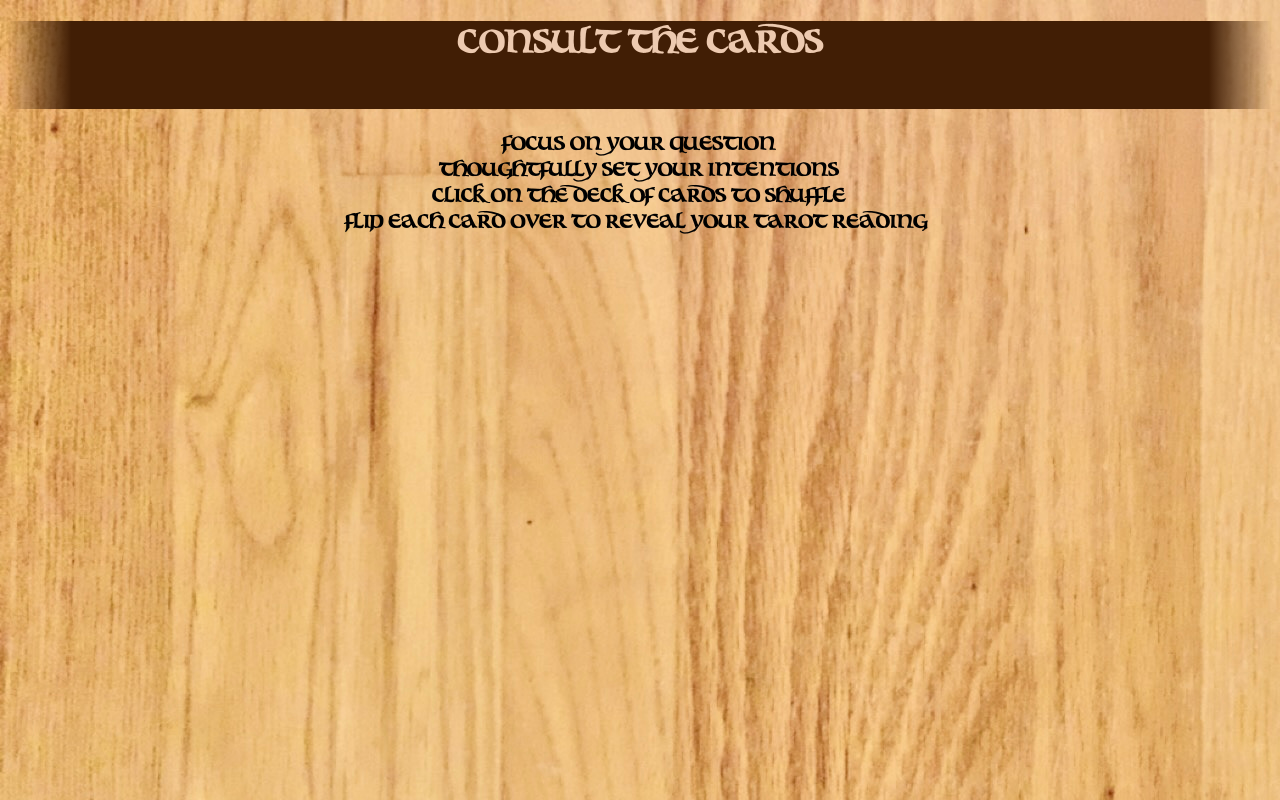
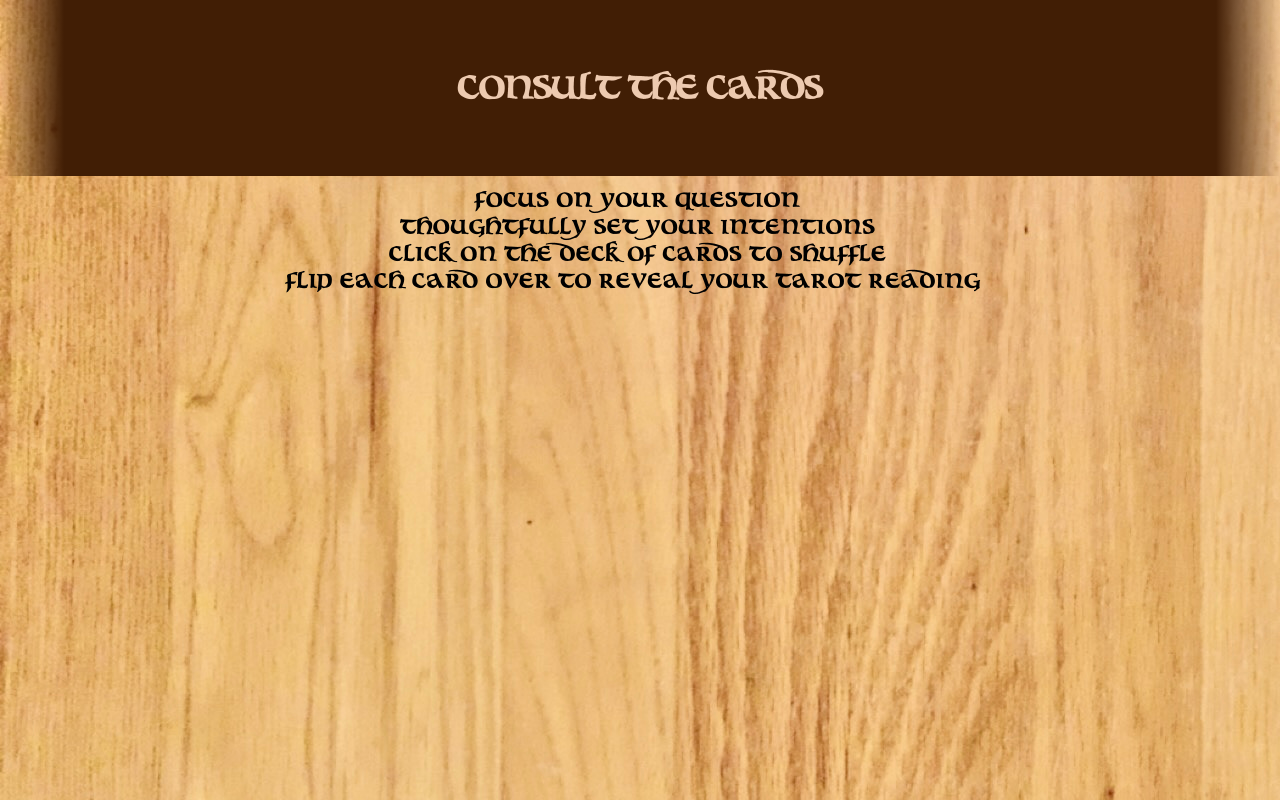
Before and after one commit to michaelangelesz/Milestone-Project-Tarot-Card-Game, a plain HTML site: page index.html in a window 1280 px wide. Drawn offline with Linux system fonts and the light colour scheme.

Commit message:
lettering and fonts looking good so far

```diff
--- a/css/style.css
+++ b/css/style.css
@@ -3,23 +3,31 @@ body {
     background-image: url('../images/background.jpg');
     font-family: bouwsma_uncial;
     justify-content: center;
+    height: 100vh;
+    margin: 0;
 }
 
 h1 {
     color: rgb(237, 202, 176);
     text-align: center;
     background-color: rgb(65, 30, 5);
-    height: 11vh;
+    height: 22vh;
     background: linear-gradient(to right, transparent 0%, rgb(65, 30, 5) 5%, rgb(65, 30, 5) 95%, transparent 100%);
+    display: flex;
+    align-items: center;
     justify-content: center;
-    display: flex;
     width: 100%;
+    margin: 0;
+    margin-bottom: 11px;
 }
 
 h3 {
     text-align: center;
+    font-size: 20px;
+    letter-spacing: 1.5px;
+    color: rgb(237, 202, 176)
     justify-content: center;
-    display: flex;
+    margin: 0;
 }
 
 @font-face {
```
